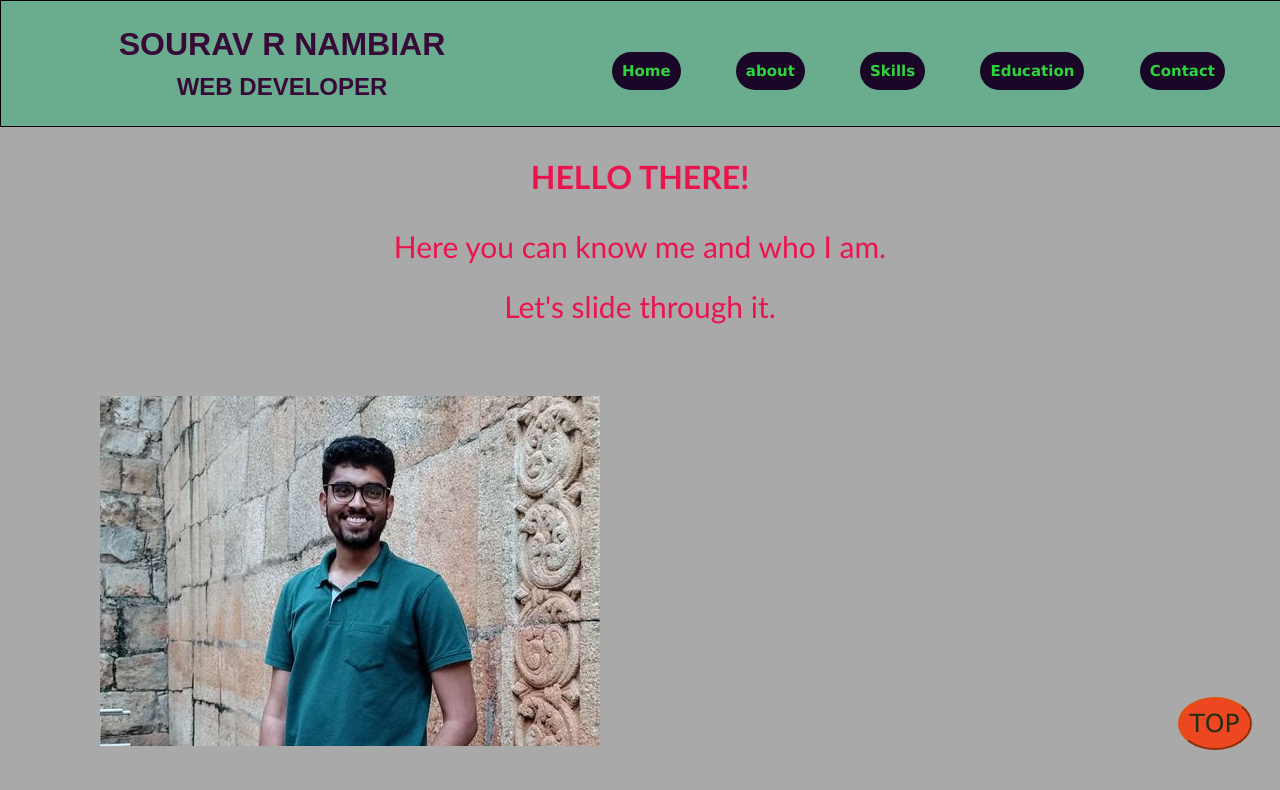
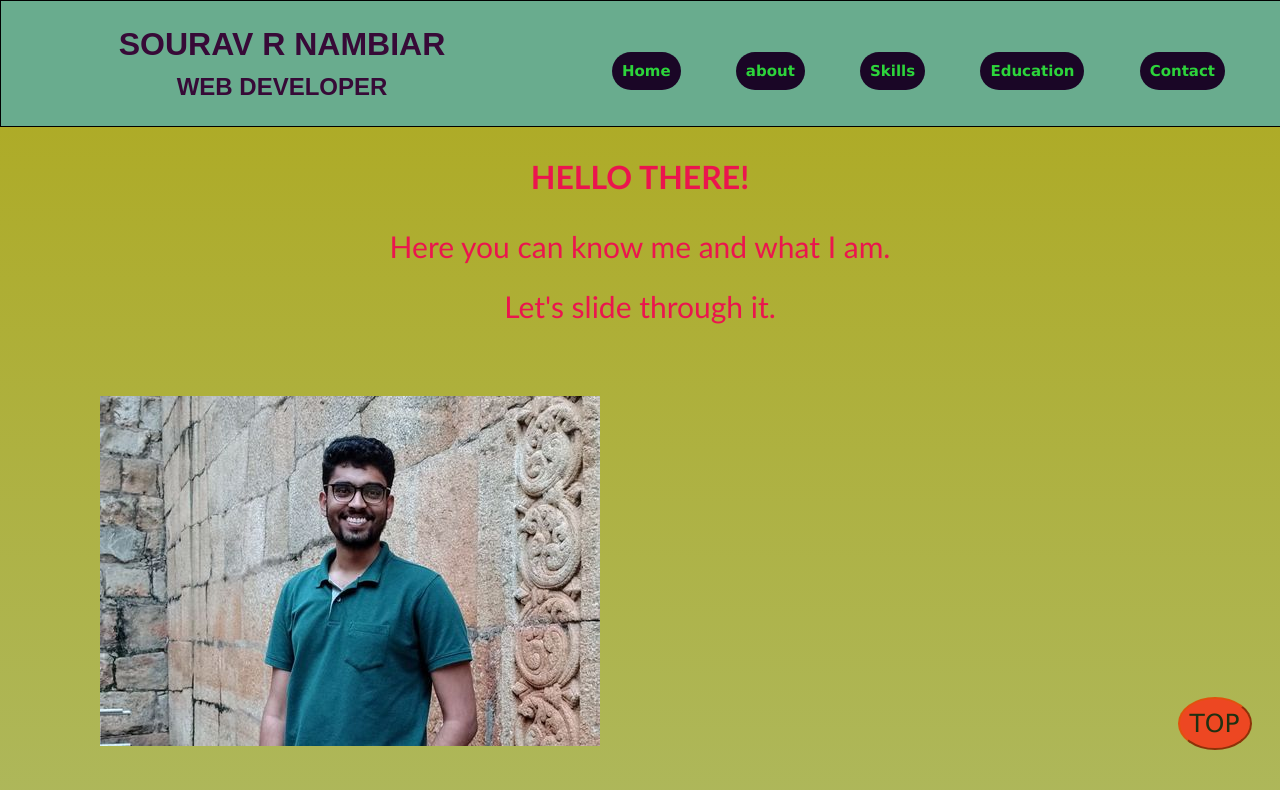
Before and after one commit to souravrn01/portfolioWebsite, a plain HTML site: page index.html in a window 1280 px wide. Shown: the top 790 px of the page. Drawn offline with Linux system fonts and the light colour scheme.

Commit message:
portfolio

```diff
--- a/index.html
+++ b/index.html
@@ -30,7 +30,7 @@
     <!-- INTRO STARTS -->
     <div class ="intro" id="intro">
         <h1>HELLO THERE!</h1>
-        <P>Here you can know me and who I am. Let's slide through it.</P>
+        <P>Here you can know me and what I am. Let's slide through it.</P>
     </div>
     <!-- INTRO ENDS -->
 
--- a/style.css
+++ b/style.css
@@ -4,7 +4,7 @@
     scroll-behavior:smooth;
 }
 body{
-    background-color: darkgray;
+    background: linear-gradient(rgb(174, 169, 30), lightblue)
 }
 
 header{
```
